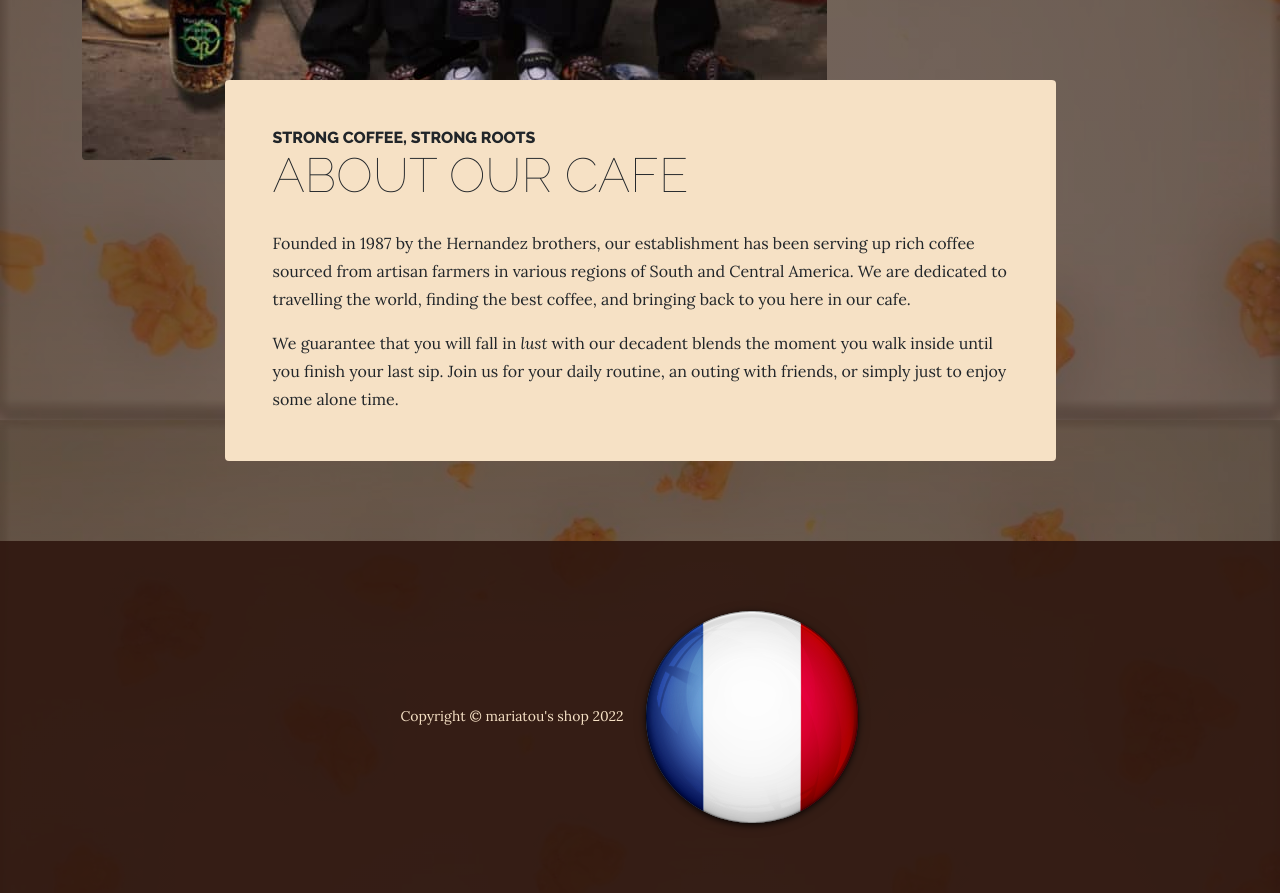
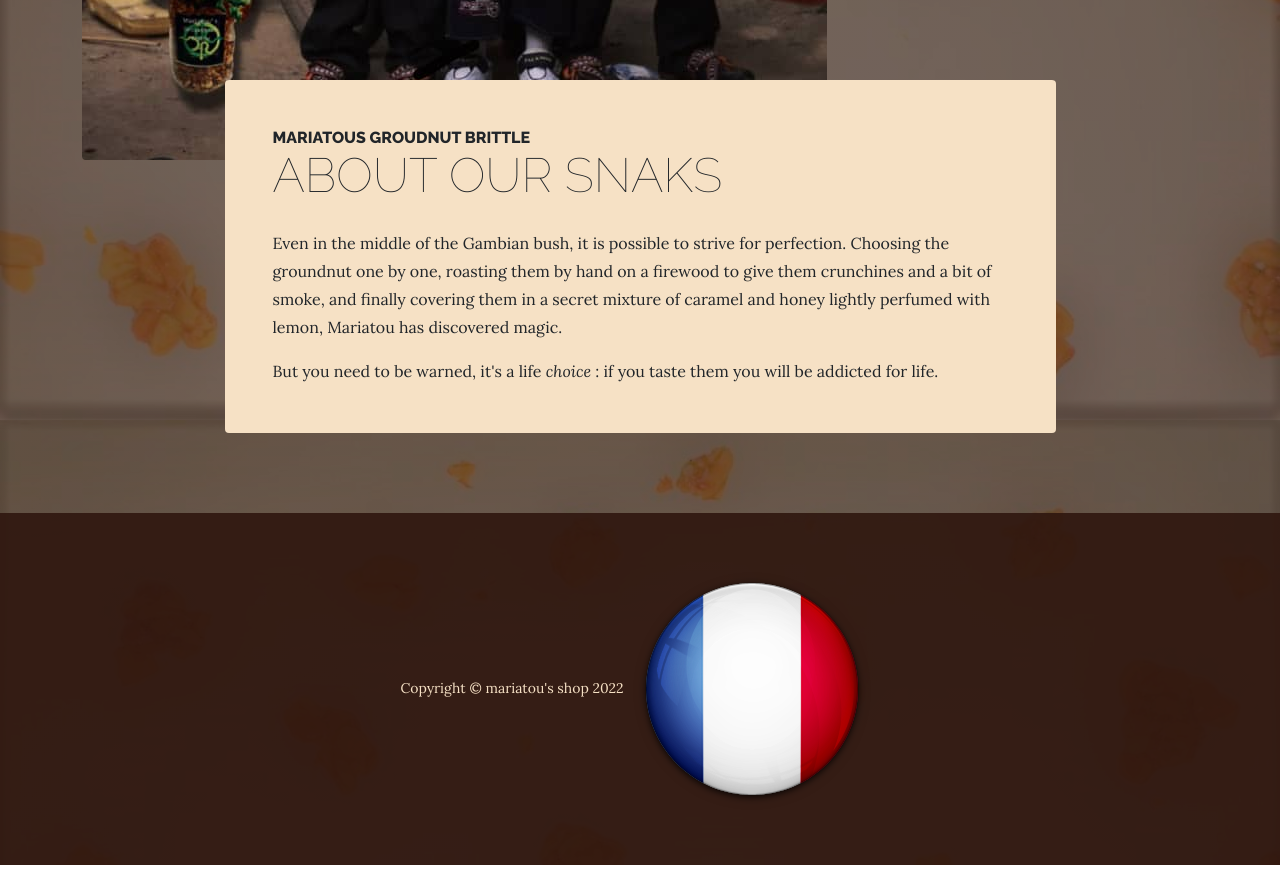
Before and after one commit to hpaziaud/tpfinal, a plain HTML site: page store.html in a window 1280 px wide. Shown: the part 2460-3353 px from the top of the page. After the commit the page ends 3325 px from the top, so only its background shows below. Drawn offline with nearby package versions, Linux system fonts and the light colour scheme; files whose address does not match are found by name.

Commit message:
petit changement

```diff
--- a/store.html
+++ b/store.html
@@ -105,14 +105,14 @@
                         <div class="col-xl-9 col-lg-10 mx-auto">
                             <div class="bg-faded rounded p-5">
                                 <h2 class="section-heading mb-4">
-                                    <span class="section-heading-upper">Strong Coffee, Strong Roots</span>
-                                    <span class="section-heading-lower">About Our Cafe</span>
+                                    <span class="section-heading-upper">Mariatous groudnut brittle</span>
+                                    <span class="section-heading-lower">About Our snaks</span>
                                 </h2>
-                                <p>Founded in 1987 by the Hernandez brothers, our establishment has been serving up rich coffee sourced from artisan farmers in various regions of South and Central America. We are dedicated to travelling the world, finding the best coffee, and bringing back to you here in our cafe.</p>
+                                <p>Even in the middle of the Gambian bush, it is possible to strive for perfection. Choosing the groundnut one by one, roasting them by hand on a firewood to give them crunchines and a bit of smoke, and finally covering them in a secret mixture of caramel and honey lightly perfumed with lemon, Mariatou has discovered magic.</p>
                                 <p class="mb-0">
-                                    We guarantee that you will fall in
-                                    <em>lust</em>
-                                    with our decadent blends the moment you walk inside until you finish your last sip. Join us for your daily routine, an outing with friends, or simply just to enjoy some alone time.
+                                    But you need to be warned, it's a life
+                                    <em>choice</em>
+                                    : if you taste them you will be addicted for life.
                                 </p>
                             </div>
                         </div>
```
Also changed, not shown: about.html (+1 -1 lines), index.html (+3 -3 lines).
